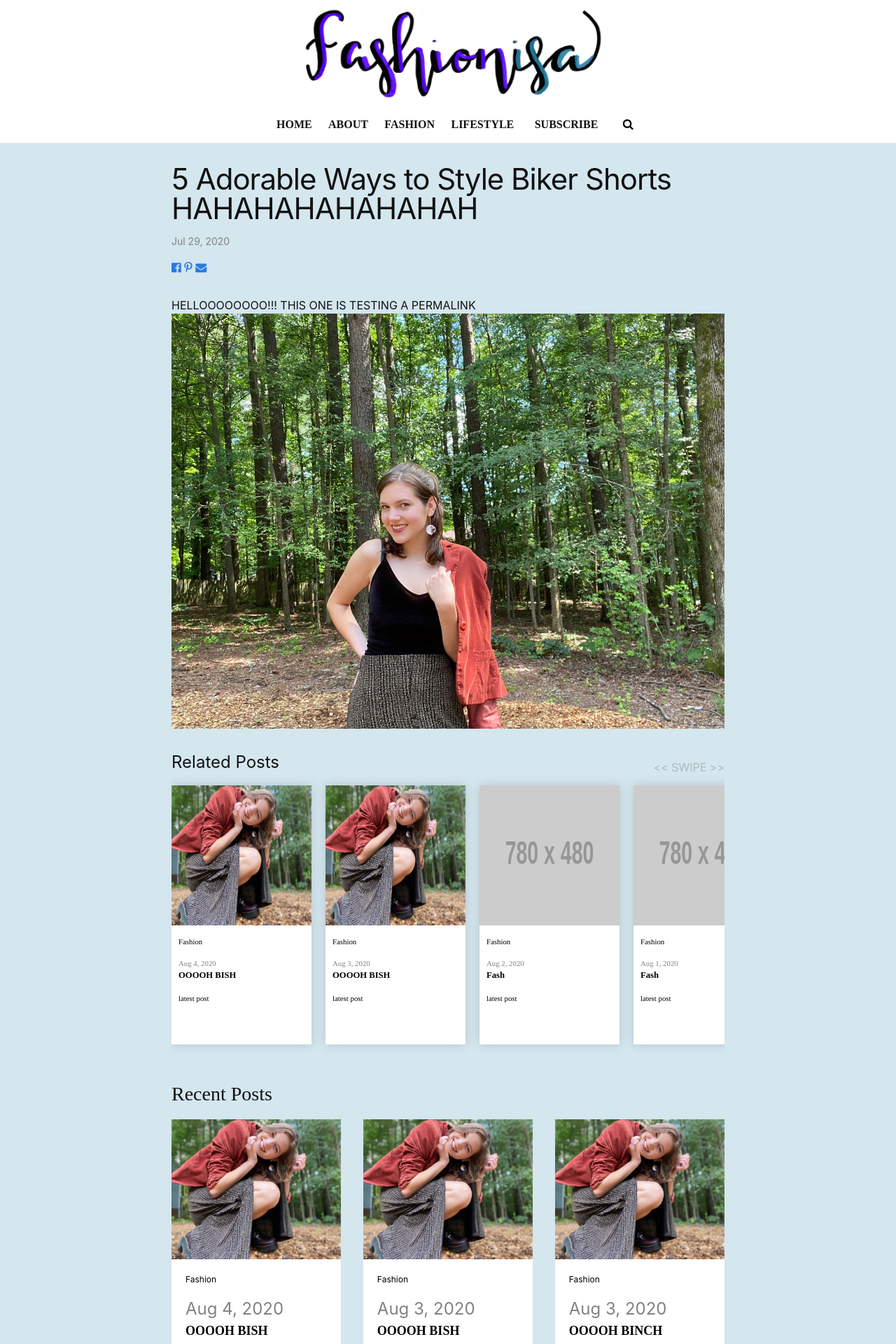
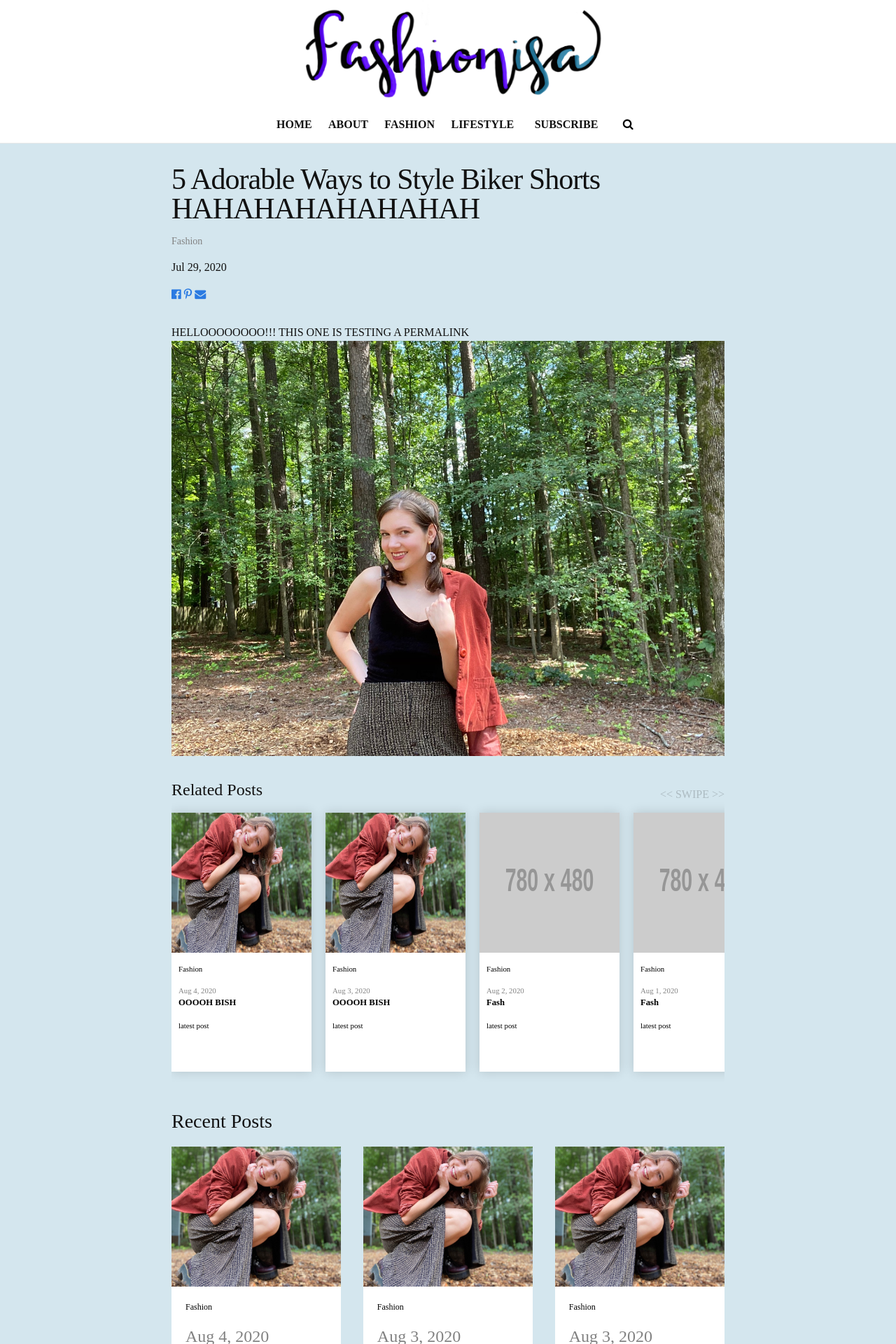
Before and after one commit to iwalte01/fashionisa-blog, a Jekyll site: the page built from blog-fashion/_posts/2020-07-29-four.md, in a window 1280 px wide. Shown: the top 1920 px of the page at 70% size. Built offline with Jekyll 4.4.1, drawn with Linux system fonts in a browser that asks for light colours; nearby versions of some CDN libraries.

Commit message:
added categories to posts and changed font

```diff
--- a/_includes/head.html
+++ b/_includes/head.html
@@ -27,6 +27,7 @@
 <meta property="fb:app_id" content="{{ site.facebook_app_id }}" />
 <meta property="og:url" content="{{ site.url }}/{{ page.url }}" />
 <meta property="og:type" content="article" />
+<meta property="og:category" content="{{ page.category }}" />
 <meta property="og:title" content="{{ page.title }}" />
 <meta property="og:description" content="{{ page.content | markdownify | strip_html | strip_newlines | truncate: 300 }}" />
 <meta property="og:image" content="{{ site.url }}/{{ page.image }}" />
--- a/_layouts/post.html
+++ b/_layouts/post.html
@@ -6,6 +6,9 @@ layout: default
   <header class="post-header">
     <h1 class="post-title p-name" itemprop="name headline">{{ page.title | escape }}</h1>
     <p class="post-meta">
+       {%- if page.category -%}
+        <span itemprop="category"><span class="p-category" itemprop="category">{{ page.category }}</span></span>
+      {%- endif -%}</p>
       <time class="dt-published" datetime="{{ page.date | date_to_xmlschema }}" itemprop="datePublished">
         {%- assign date_format = site.minima.date_format | default: "%b %-d, %Y" -%}
         {{ page.date | date: date_format }}
--- a/_sass/minima/_layout.scss
+++ b/_sass/minima/_layout.scss
@@ -1,3 +1,10 @@
+
+/* post page */
+
+article {
+  font-family: serif;
+}
+
 /**
  * Site header
  */
@@ -574,6 +581,8 @@ symbol path {
  */
 
 .home {
+
+font-family: serif;
   .latest-post .thmb {
     max-width: 100%;
     height: 400px;
@@ -703,6 +712,8 @@ symbol path {
 }
 
 .home-second {
+
+font-family: serif;
 
 #myList li{ display:none;
 }
```
